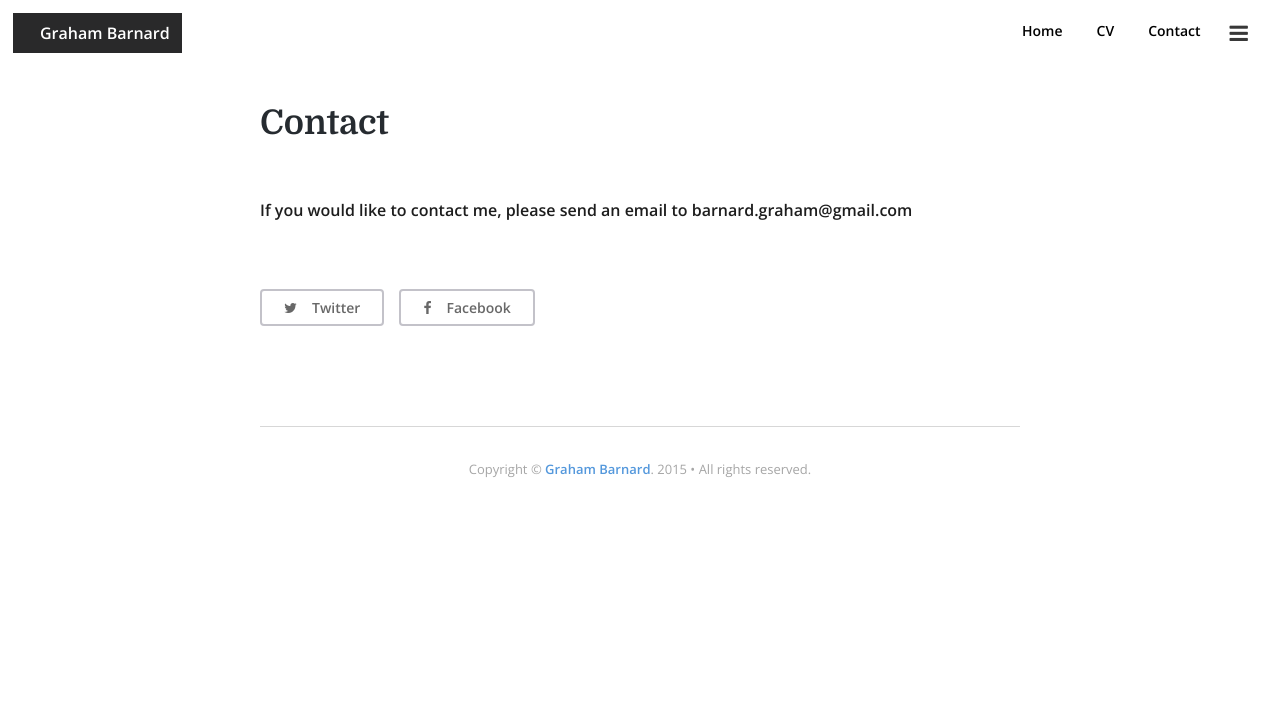
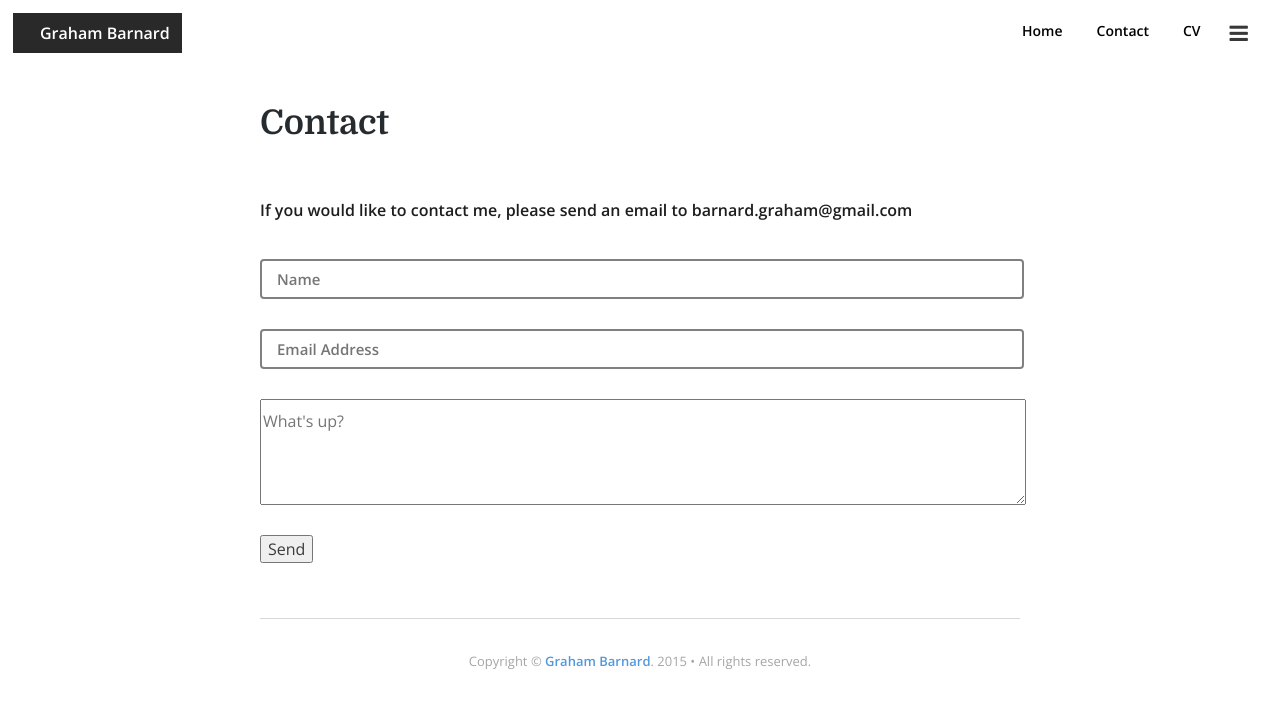
Before and after one commit to GrahamBarnard/GrahamBarnard.github.io, a Jekyll site: the page built from contact.md, in a window 1280 px wide. Shown: the top 708 px of the page. Built offline with Jekyll 4.4.1, drawn with Linux system fonts in a browser that asks for light colours; nearby versions of some CDN libraries.

Commit message:
rename CV file and add contact form

```diff
--- a/_includes/header.html
+++ b/_includes/header.html
@@ -6,7 +6,6 @@
     <a href="#" onclick="return false;"><i class="fa fa-navicon fa-lg"></i></a>
     <ul>
         <li><a href="{{ "/" | prepend: site.baseurl }}">Home</a></li>
-        <li><a href="{{ "/cv" | prepend: site.baseurl }}">CV</a></li>
         {% for page in site.pages %}
             {% if page.title %}<li><a href="{{ page.url | prepend: site.baseurl }}">{{ page.title }}</a></li>{% endif %}
         {% endfor %}
--- a/_layouts/page.html
+++ b/_layouts/page.html
@@ -31,12 +31,6 @@ layout: default
 		{{content}}
 	</section>
 
-	<footer>
-		<ul class="share left">
-			<li><a href="http://twitter.com/share?text={{ page.title }}&url={{ page.url | replace:'index.html','' | prepend: site.baseurl | prepend: site.url }}" onclick="window.open(this.href, 'twitter-share', 'width=550,height=235');return false;" class="smallbutton lightgray"><i class="fa fa-twitter"></i>Twitter</a></li>
-			<li><a href="https://www.facebook.com/sharer/sharer.php?u={{ page.url | replace:'index.html','' | prepend: site.baseurl | prepend: site.url }}" onclick="window.open(this.href, 'facebook-share','width=580,height=296');return false;" class="smallbutton lightgray"><i class="fa fa-facebook"></i>Facebook</a></li>
-		</ul>
-	</footer>
 
 	{% if page.comments %}
 	<div class="comments">
--- a/assets/css/global.scss
+++ b/assets/css/global.scss
@@ -314,3 +314,15 @@ footer{
 		}
 	}
 }
+
+.contact-name {
+	padding: 10px 0;
+}
+
+.contact-email {
+	padding: 10px 0;
+}
+
+.contact-message {
+	padding: 10px 0;
+}
--- a/contact.md
+++ b/contact.md
@@ -6,3 +6,11 @@ comments: false
 ---
 
 If you would like to contact me, please send an email to barnard.graham@gmail.com
+
+<form method="POST" action="//formspree.io/barnard.graham@gmail.com">
+    <p><input style="width:96%;" type="text" name="name" class="contact-name" placeholder="Name" ></p>
+    <p><input style="width:96%;" type="email" name="_replyto" class="contact-email" placeholder="Email Address"></p>
+   	<p><textarea name="body" placeholder="What's up?" style="width:100%; height: 100px;" ></textarea></p>
+   	<input type="hidden" name="_next" value="/thanks.html" />
+    <input type="submit" value="Send">
+</form>
--- /dev/null
+++ b/thanks.html
@@ -0,0 +1,5 @@
+---
+layout: page
+---
+
+Thanks for contact me, I'll get back to you as soon as possible!!!
```
Also changed, not shown: cv.md (renamed from cv.html, +18 -7 lines).
